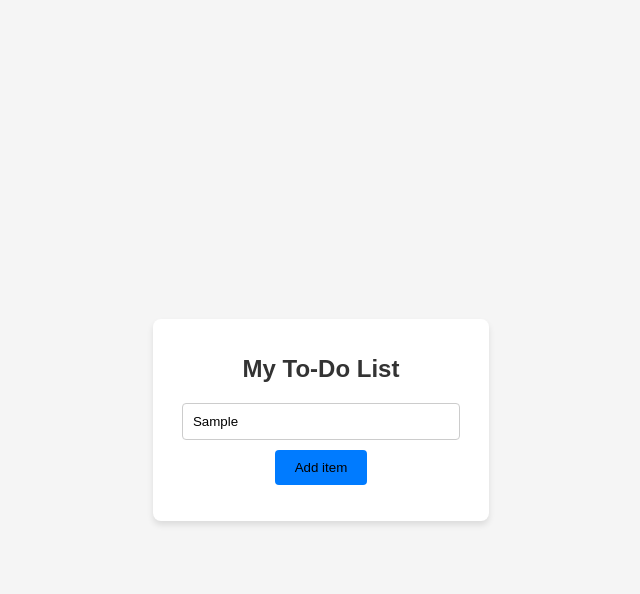
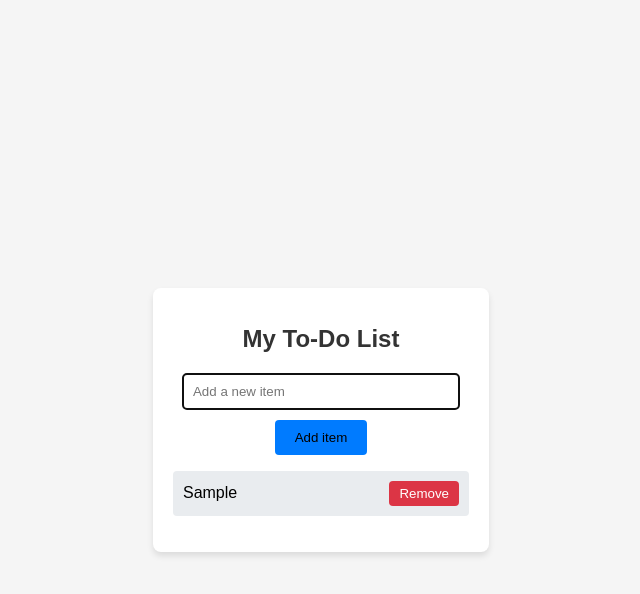
Before and after one commit to kariukistanley/To-Do-List, a plain HTML site: page index.html in a window 1280 px wide. Both pictures are taken after typing "Sample" into the empty fields and a click on the button "Add item". Shown: the whole page, without its empty margins (319-959 px from the left). Drawn offline with Linux system fonts and the light colour scheme.

Commit message:
fixed a spelling error in js

```diff
--- a/index.html
+++ b/index.html
@@ -108,7 +108,7 @@
 				itemList.removeChild(Listitem);
 			};
 			Listitem.appendChild(removeButton);
-			itemList.appendChild(Listioem);
+			itemList.appendChild(Listitem);
 			itemInput.value='';
 			itemInput.focus();
 		}
```
